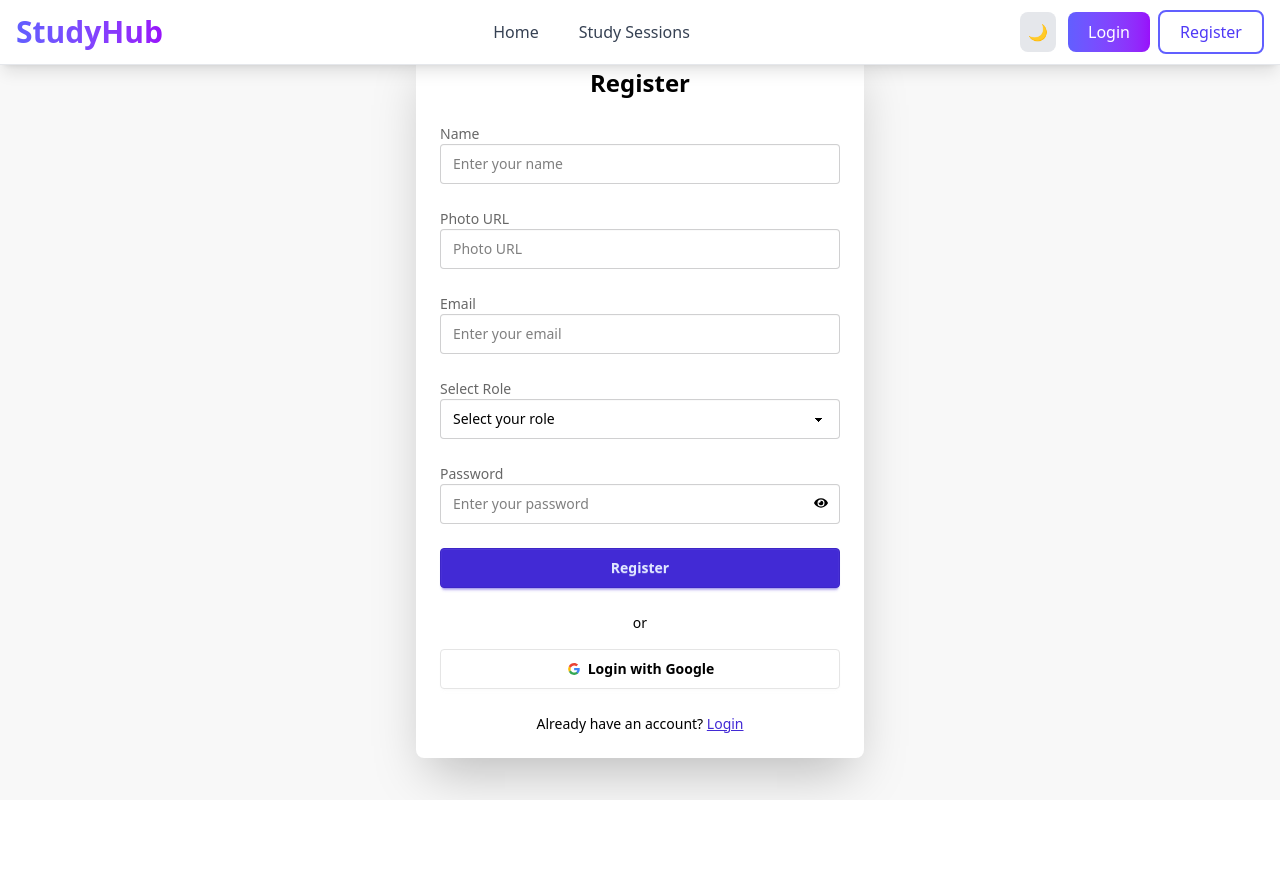
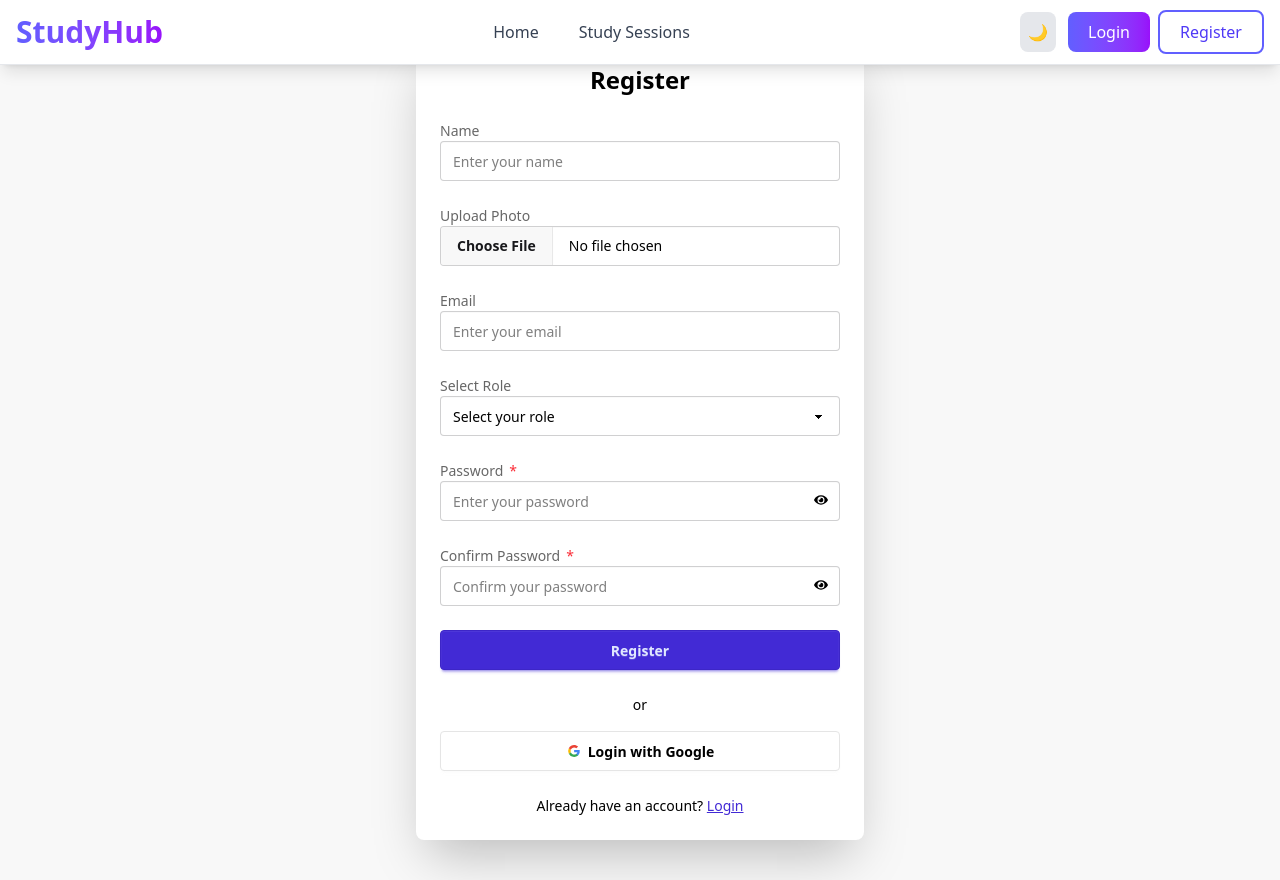
Before and after one commit to Mas-rafe/study-platform-client, a React (Vite) app: page /register in a window 1280 px wide. Before the commit the page ends 800 px from the top, so only its background shows below. Built offline with nearby package versions, Linux system fonts and the light colour scheme; no server answers.

Commit message:
updated register component

```diff
--- a/src/pages/Authentication/Register.jsx
+++ b/src/pages/Authentication/Register.jsx
@@ -9,28 +9,63 @@ import SocialLogin from "./SocialLogin";
 
 const Register = () => {
   const { createUser, updateUserProfile } = UseAuth();
-  const { register, handleSubmit } = useForm();
+
+  const {
+    register,
+    handleSubmit,
+    watch,
+    formState: { errors },
+  } = useForm();
+
   const [showPass, setShowPass] = useState(false);
+  const [showConfirmPass, setShowConfirmPass] = useState(false);
+
   const navigate = useNavigate();
+  const password = watch("password");
+
+  const imageUploadUrl = `https://api.imgbb.com/1/upload?key=${
+    import.meta.env.VITE_IMGBB_API_KEY
+  }`;
 
   const onSubmit = async (data) => {
     try {
+      // Extra safety check
+      if (data.password !== data.confirmPassword) {
+        Swal.fire("Error", "Passwords do not match", "error");
+        return;
+      }
+
+      let uploadedPhotoUrl = "";
+
+      // Upload photo to ImgBB if user selects a photo
+      if (data.photo && data.photo[0]) {
+        const imageFile = data.photo[0];
+        const formData = new FormData();
+        formData.append("image", imageFile);
+
+        const imageRes = await axios.post(imageUploadUrl, formData);
+
+        if (imageRes.data?.success) {
+          uploadedPhotoUrl = imageRes.data.data.display_url;
+        }
+      }
+
       // 1. Create Firebase user
       await createUser(data.email, data.password);
 
       // 2. Update Firebase profile
       await updateUserProfile({
         displayName: data.name,
-        photoURL: data.photo,
+        photoURL: uploadedPhotoUrl,
       });
 
-      // 3. Save user in MongoDB (role still sent, but backend controls final authority)
+      // 3. Save user in MongoDB
       await axios.post(
         "https://study-platform-server-ruddy.vercel.app/users",
         {
           name: data.name,
           email: data.email,
-          photo: data.photo,
+          photo: uploadedPhotoUrl,
           role: data.role || "student",
         }
       );
@@ -45,19 +80,19 @@ const Register = () => {
 
       localStorage.setItem("access-token", res.data.token);
 
-      // 5. IMPORTANT FIX: Fetch actual user role from DB
+      // 5. Fetch actual user role from DB
       const userRes = await axios.get(
         `https://study-platform-server-ruddy.vercel.app/users/${data.email}`
       );
 
       const userRole = userRes.data?.role || "student";
 
-      // store role globally for dashboard routing
+      // Store role globally for dashboard routing
       localStorage.setItem("user-role", userRole);
 
       Swal.fire("Success!", "Account created successfully", "success");
 
-      // 6. Redirect based on role (fixes wrong dashboard issue)
+      // 6. Redirect based on role
       if (userRole === "tutor") {
         navigate("/dashboard/tutor");
       } else {
@@ -70,7 +105,8 @@ const Register = () => {
   };
 
   return (
-    <div className="min-h-screen flex items-center justify-center bg-base-200">
+    <div className="w-full min-h-[100dvh] bg-base-200 px-4 py-8 sm:py-10">
+      <div className="flex justify-center">
         <div className="card w-full max-w-md shadow-2xl bg-base-100">
           <form
             onSubmit={handleSubmit(onSubmit)}
@@ -90,14 +126,14 @@ const Register = () => {
               />
             </div>
 
-          {/* Photo */}
+            {/* Photo Upload */}
             <div>
-            <label className="label">Photo URL</label>
+              <label className="label">Upload Photo</label>
               <input
-              type="text"
+                type="file"
+                accept="image/*"
                 {...register("photo")}
-              placeholder="Photo URL"
-              className="input input-bordered w-full"
+                className="file-input file-input-bordered w-full"
               />
             </div>
 
@@ -129,15 +165,29 @@ const Register = () => {
 
             {/* Password */}
             <div>
-            <label className="label">Password</label>
+              <label className="label">
+                Password <span className="text-red-500">*</span>
+              </label>
+
               <div className="relative">
                 <input
                   type={showPass ? "text" : "password"}
-                {...register("password")}
+                  {...register("password", {
+                    required: "Password is required",
+                    minLength: {
+                      value: 6,
+                      message: "Password must be at least 6 characters",
+                    },
+                    pattern: {
+                      value: /^(?=.*[a-z])(?=.*[A-Z])(?=.*\d).+$/,
+                      message:
+                        "Password must include uppercase, lowercase, and number",
+                    },
+                  })}
                   placeholder="Enter your password"
-                className="input input-bordered w-full"
-                required
+                  className="input input-bordered w-full pr-10"
                 />
+
                 <span
                   className="absolute top-3 right-3 cursor-pointer"
                   onClick={() => setShowPass(!showPass)}
@@ -145,6 +195,45 @@ const Register = () => {
                   {showPass ? <FaEyeSlash /> : <FaEye />}
                 </span>
               </div>
+
+              {errors.password && (
+                <p className="text-red-500 text-sm mt-1">
+                  {errors.password.message}
+                </p>
+              )}
+            </div>
+
+            {/* Confirm Password */}
+            <div>
+              <label className="label">
+                Confirm Password <span className="text-red-500">*</span>
+              </label>
+
+              <div className="relative">
+                <input
+                  type={showConfirmPass ? "text" : "password"}
+                  {...register("confirmPassword", {
+                    required: "Confirm password is required",
+                    validate: (value) =>
+                      value === password || "Passwords do not match",
+                  })}
+                  placeholder="Confirm your password"
+                  className="input input-bordered w-full pr-10"
+                />
+
+                <span
+                  className="absolute top-3 right-3 cursor-pointer"
+                  onClick={() => setShowConfirmPass(!showConfirmPass)}
+                >
+                  {showConfirmPass ? <FaEyeSlash /> : <FaEye />}
+                </span>
+              </div>
+
+              {errors.confirmPassword && (
+                <p className="text-red-500 text-sm mt-1">
+                  {errors.confirmPassword.message}
+                </p>
+              )}
             </div>
 
             <button className="btn btn-primary w-full">Register</button>
@@ -160,6 +249,7 @@ const Register = () => {
           </form>
         </div>
       </div>
+    </div>
   );
 };
 
```
Lines whose indentation alone changed are shown as unchanged.
